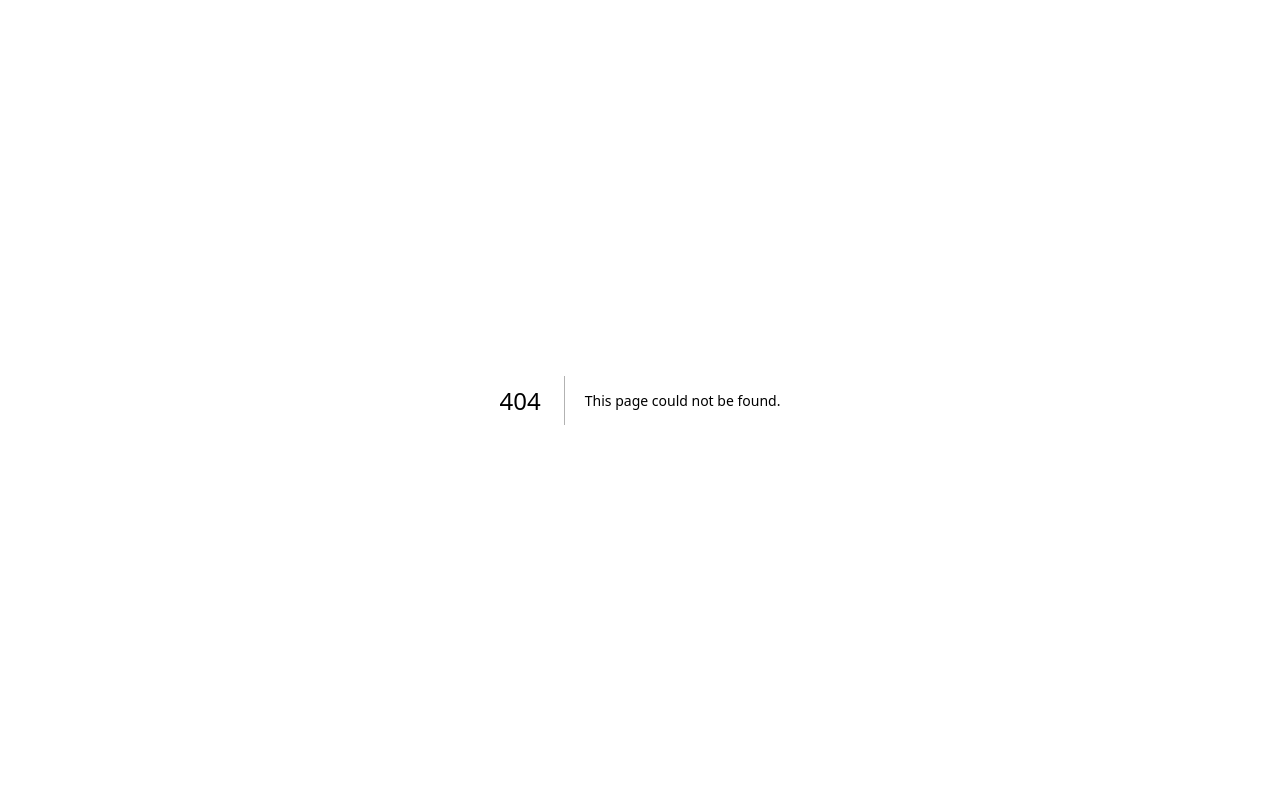
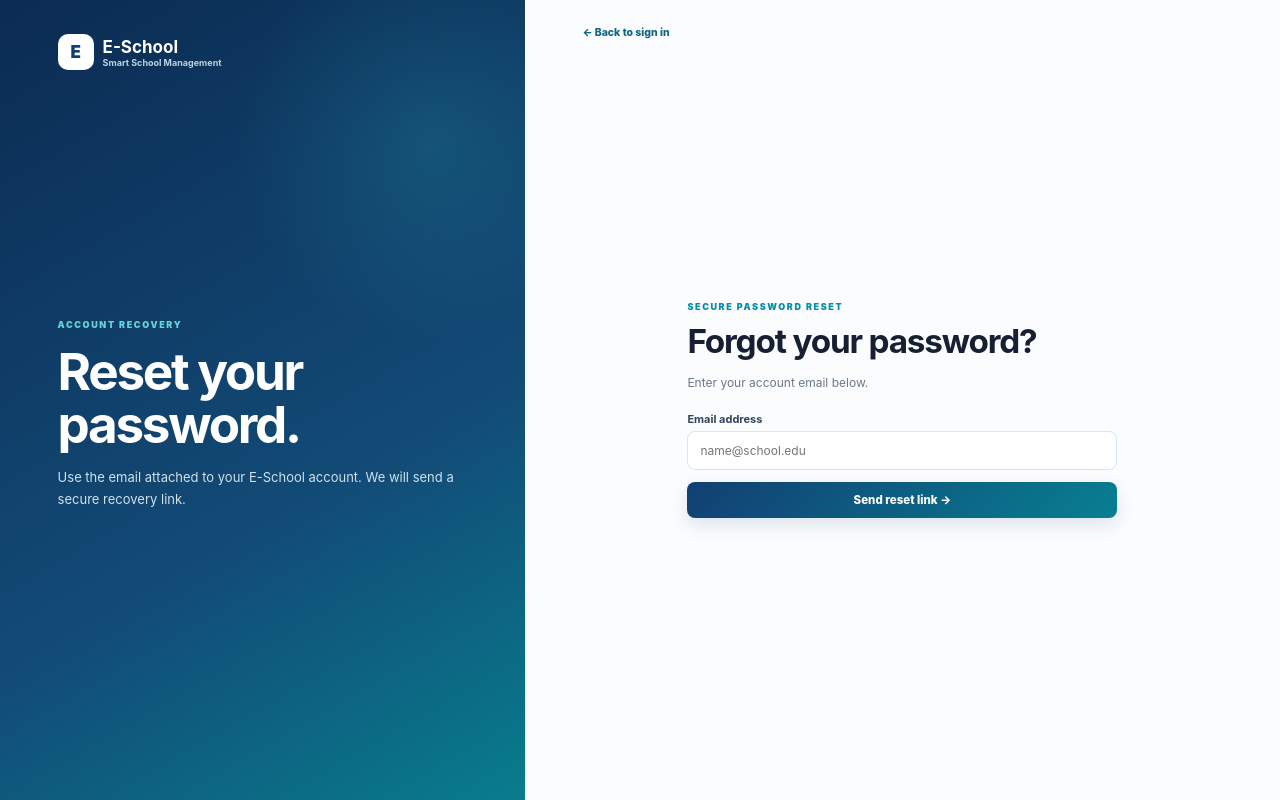
Before and after one commit to Heezmos/E-School-Management-System, a Next.js app: page /forgot-password in a window 1280 px wide. Before the commit this address had no page. Built offline with nearby package versions, Linux system fonts and the light colour scheme.

Commit message:
Add E-School password recovery page

```diff
--- /dev/null
+++ b/app/forgot-password/page.tsx
@@ -0,0 +1,22 @@
+"use client";
+import { FormEvent, useState } from "react";
+import Link from "next/link";
+import { createClient } from "@/lib/supabase/client";
+
+export default function ForgotPasswordPage(){
+  const supabase=createClient();
+  const[loading,setLoading]=useState(false);
+  const[message,setMessage]=useState("");
+  const[error,setError]=useState("");
+
+  async function submit(e:FormEvent<HTMLFormElement>){
+    e.preventDefault();setLoading(true);setMessage("");setError("");
+    const f=new FormData(e.currentTarget);const email=String(f.get("email")||"").trim().toLowerCase();
+    const redirectTo=`${window.location.origin}/change-password?recovery=1`;
+    const{error}=await supabase.auth.resetPasswordForEmail(email,{redirectTo});
+    if(error){setError(error.message);setLoading(false);return;}
+    setMessage("Password reset email sent. Open the email and follow the link to create a new password.");setLoading(false);
+  }
+
+  return <main className="edu-access login-access"><section className="access-story"><Link href="/" className="access-logo"><span>E</span><b>E-School<small>Smart School Management</small></b></Link><div className="access-story-copy"><span className="access-kicker">ACCOUNT RECOVERY</span><h1>Reset your password.</h1><p>Use the email attached to your E-School account. We will send a secure recovery link.</p></div></section><section className="access-form-side login-form-side"><div className="access-top"><Link href="/login">← Back to sign in</Link></div><form className="login-card" onSubmit={submit}><div className="access-heading"><span>SECURE PASSWORD RESET</span><h2>Forgot your password?</h2><p>Enter your account email below.</p></div><label className="access-field"><span>Email address</span><input name="email" type="email" required autoComplete="email" placeholder="name@school.edu"/></label>{error?<div className="access-error">{error}</div>:null}{message?<div className="secure-note"><span>✓</span><p>{message}</p></div>:null}<button className="access-submit" disabled={loading}>{loading?"Sending reset link...":"Send reset link →"}</button></form></section></main>;
+}
```
